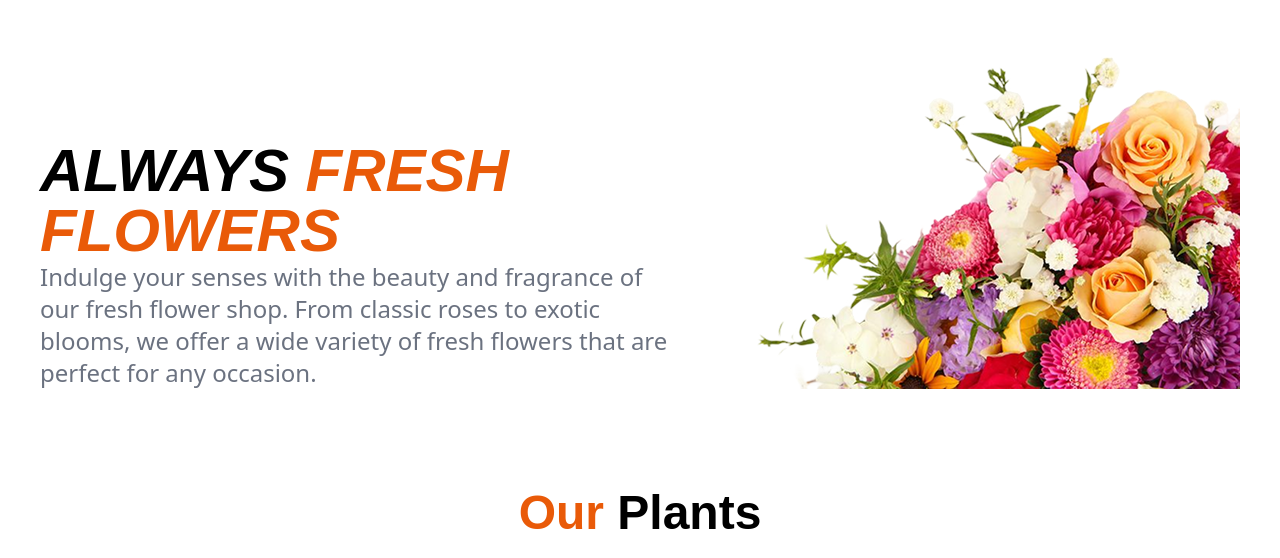
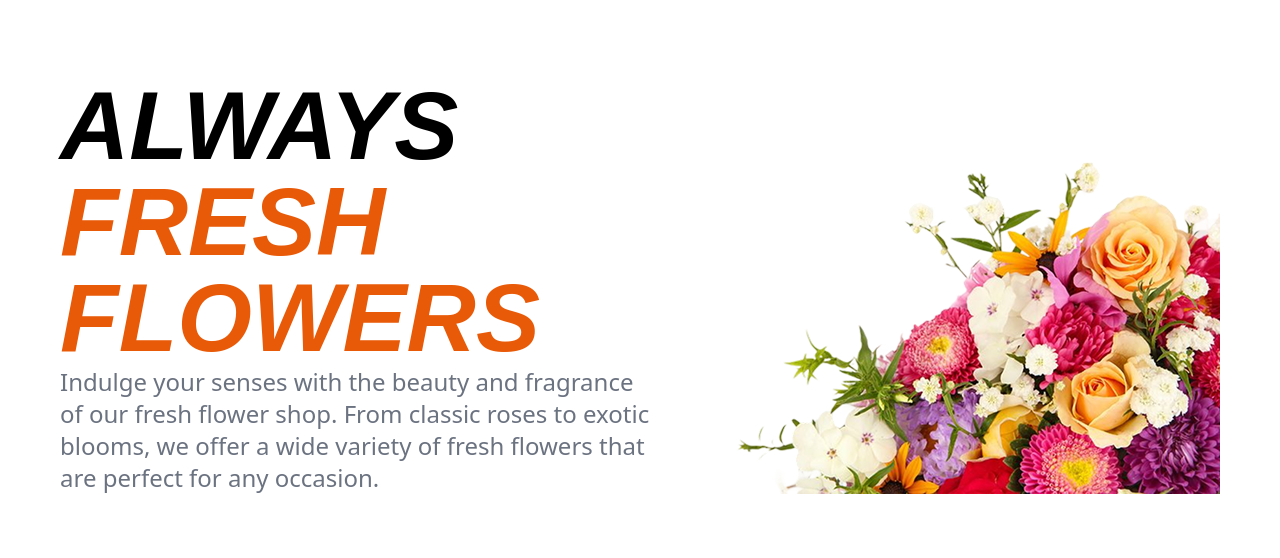
Before and after one commit to MdShahadatProdhan/assignment2, a plain HTML site: page index.html in a window 1280 px wide. Shown: the part 162-720 px from the top of the page. Drawn offline with nearby package versions, Linux system fonts and the light colour scheme; a web font is replaced by a local one.

Commit message:
11th commit

```diff
--- a/index.html
+++ b/index.html
@@ -8,7 +8,7 @@
     <link rel="stylesheet" href="tailwind.into.css">
     <title>Assignment2</title>
 </head>
-<body class="mx- m-10 my-4 ">
+<body class=" m-15 ">
     <header>
     <nav class="flex justify-between items-center ">
         <img class="w-50 h-20" src="assets/logo.png" alt="">
@@ -23,7 +23,7 @@
         </ul>
     </nav>
     <section class="flex my-25 items-end always"><div>
-        <h3 class=" font text-6xl italic font-semibold "> ALWAYS <span class="text-[#E95A08]">FRESH FLOWERS</span></h3>
+        <h3 class=" font text-8xl italic font-semibold "> ALWAYS <span class="text-[#E95A08]">FRESH FLOWERS</span></h3>
         <p class="text-2xl text-[#6B7280]">Indulge your senses with the beauty and fragrance of our fresh flower shop. From classic roses to exotic blooms, we offer a wide variety of fresh flowers that are perfect for any occasion. </p>
         </div>
         <img class="hero" src="assets/hero-flower.png" alt="">
```
